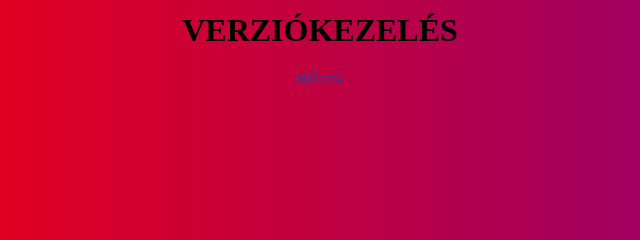
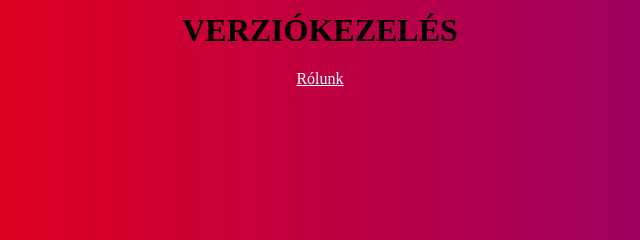
Before and after one commit to baksabea/Ez-egy-teszt, a plain HTML site: page index.html in a window 1280 px wide. Shown: the part 381-621 px from the top of the page, 320-960 px from the left. Drawn offline with Linux system fonts and the light colour scheme.

Commit message:
Style is ready

```diff
--- a/style.css
+++ b/style.css
@@ -9,8 +9,9 @@
 align-items: center;
 text-align: center;
 
+
 }
 
 a{
-    color: rgb(29, 67, 161)
+    color: white;
 }
```
